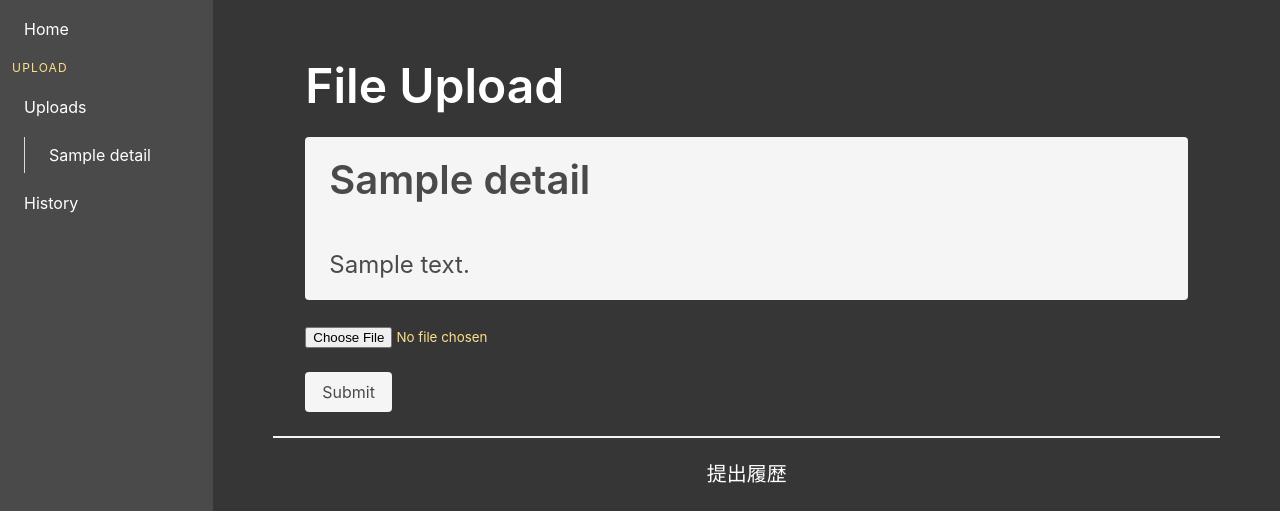
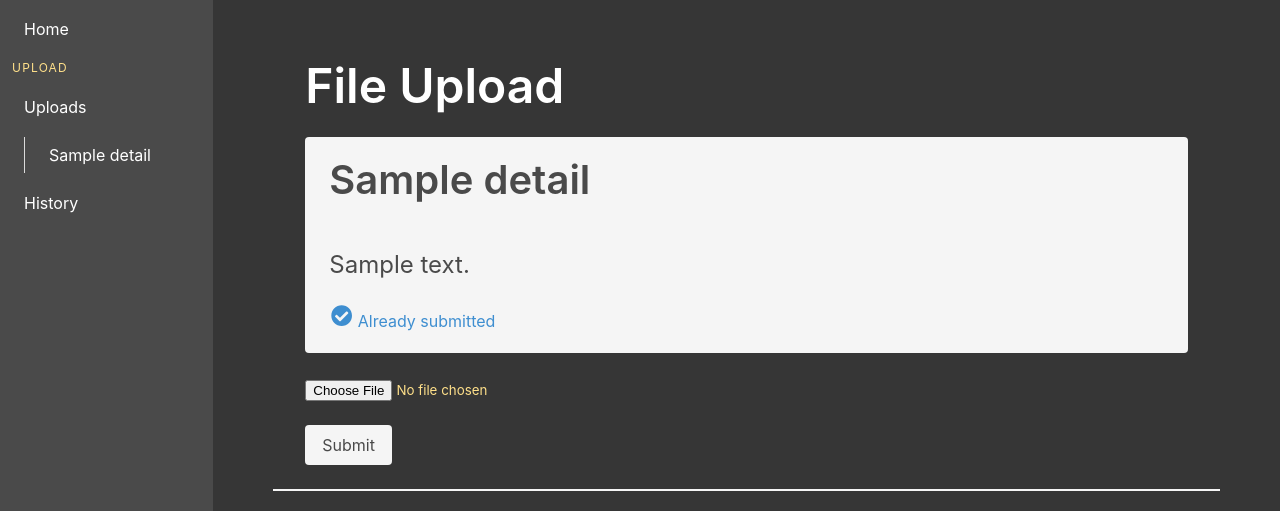
Before and after one commit to konekato/file-uploader, a Django app: template templates/upload_file.html in a window 1280 px wide. Shown: the part 97-608 px from the top of the page. Run offline with Django 3.2, Linux system fonts and the light colour scheme; the template is opened without the code that fills it: most values are stand-ins (such as "Sample title", 1, 10 or a date in 2020); form fields are guessed from the names that the template uses; some libraries are stand-ins or nearby versions.

Commit message:
add: 済み機能 uploads/n/

```diff
--- a/templates/upload_file.html
+++ b/templates/upload_file.html
@@ -19,6 +19,22 @@ function check(){
     <h2 class="title is-2">{{ detail.title }}</h2>
     <br>
     <h3 class="subtitle is-4">{{ detail.text }}</h3>
+
+    {% if uploaded_files %}
+    <div class="has-text-info">
+        <span class="icon">
+            <i class="fas fa-lg fa-check-circle"></i>
+        </span>
+        Already submitted
+    </div>
+    {% else %}
+    <div class="has-text-danger">
+        <span class="icon">
+            <i class="fas fa-lg fa-exclamation-circle"></i>
+        </span>
+        Not yet
+    </div>
+    {% endif %}
 </div>
 <form action="" method="POST" enctype="multipart/form-data" onSubmit="return check()">
     {% csrf_token %}
```
